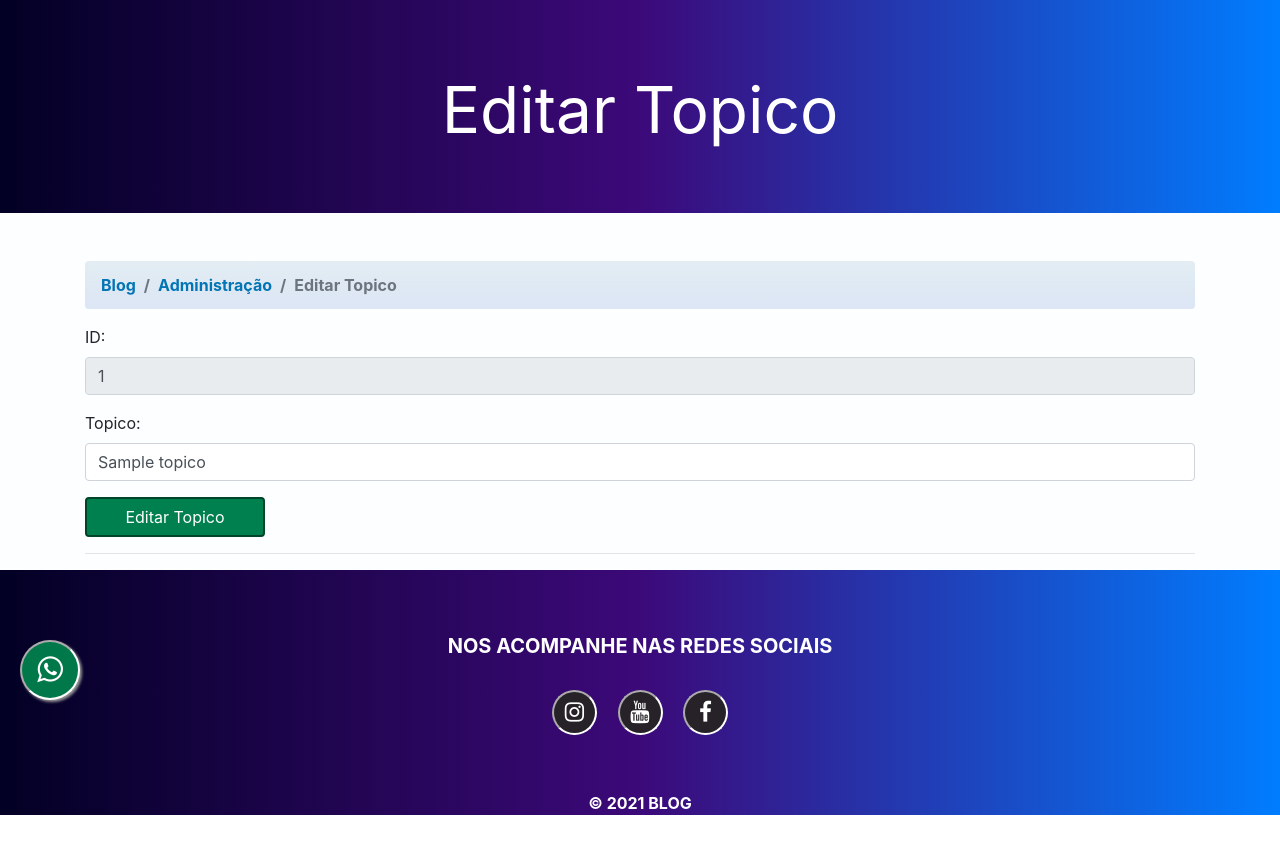
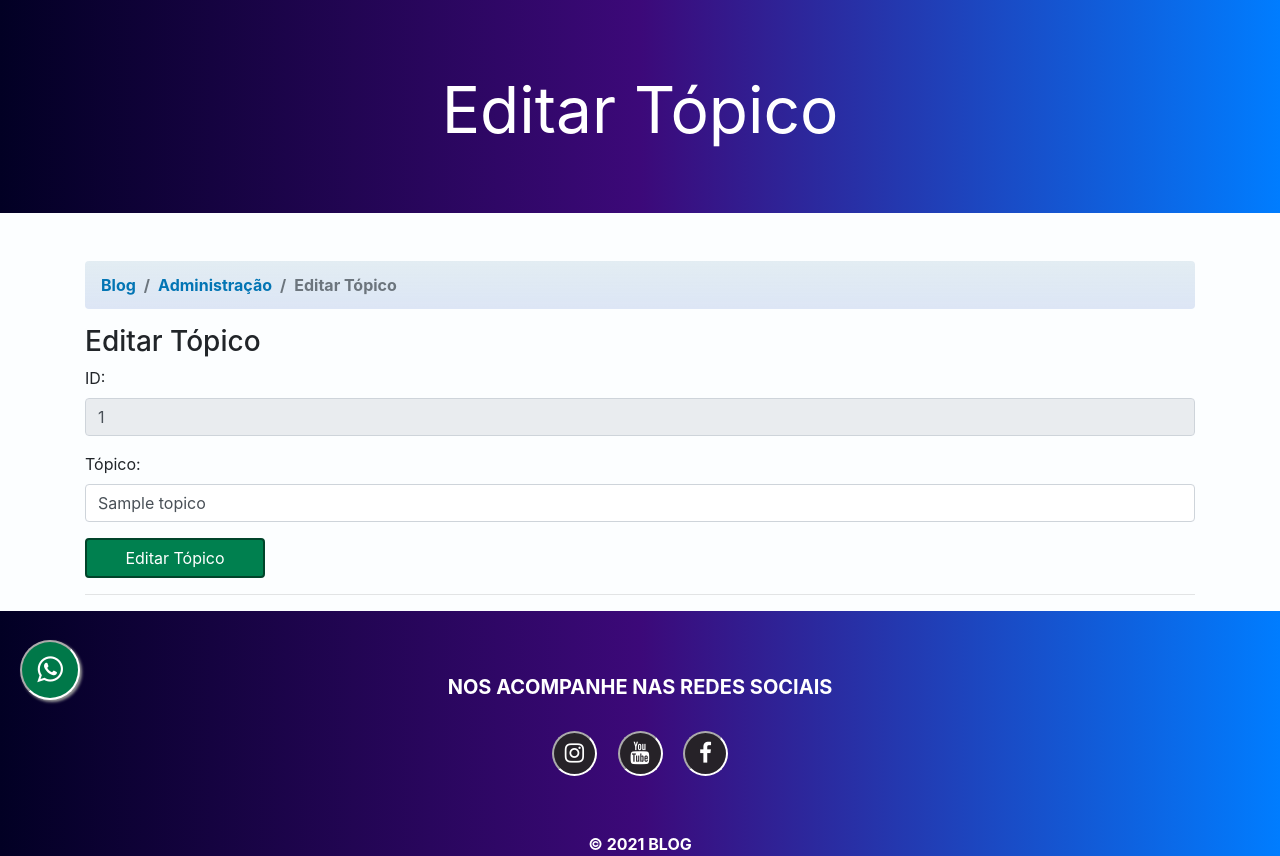
Before and after one commit to PauloFerreira-S/Blog, a PHP site: the page made by administracao/editar_topico.php in a window 1280 px wide. Shown: the part 70-926 px from the top of the page. Before the commit the page ends 885 px from the top, so only its background shows below. Run offline with PHP 8.4, Linux system fonts and the light colour scheme; the visitor is signed in with stand-in values (Sample User, id 1); tables that the repository leaves empty hold one stand-in row (values such as "Sample post").

Commit message:
Add files via upload

```diff
--- a/administracao/all_posts.php
+++ b/administracao/all_posts.php
@@ -77,7 +77,7 @@ header('content-type: text/html; charset=utf-8mb4'); ?>
                 </div>
                 <div class="form-check form-check-inline">
                     <input class="form-check-input" type="radio" name="opcao" id="topico" value="topico">
-                    <label class="form-check-label" for="topico">ID Topico</label>
+                    <label class="form-check-label" for="topico">ID Tópico</label>
                 </div>
                 <div class="form-check form-check-inline">
                     <input class="form-check-input" type="radio" name="opcao" id="usuario" value="usuario">
@@ -97,8 +97,8 @@ header('content-type: text/html; charset=utf-8mb4'); ?>
                     <tr>
                         <th scope="col">Código</th>
                         <th scope="col">Titulo</th>
-                        <th scope="col">Código do Topico</th>
-                        <th scope="col">Data de Cadastro</th>
+                        <th scope="col">Código do Tópico</th>
+                        <th scope="col">Data de Criação</th>
                         <th scope="col">Código do Usuario</th>
                         <th scope="col">Opção</th>
                     </tr>
--- a/administracao/all_topicos.php
+++ b/administracao/all_topicos.php
@@ -46,7 +46,7 @@ header('content-type: text/html; charset=utf-8mb4'); ?>
     <!-- Fim da barra de Navegação -->
 
     <div class="p-5 bg-tema">
-        <h1 class="tituloPrincipalBlog mt-4 mb-3">Topicos Criados</h1>
+        <h1 class="tituloPrincipalBlog mt-4 mb-3">Tópicos Criados</h1>
     </div>
 
     <!-- Conteúdo da Pagina -->
@@ -60,12 +60,12 @@ header('content-type: text/html; charset=utf-8mb4'); ?>
             <li class="breadcrumb-item">
                 <a href="/adm.php">Administração</a>
             </li>
-            <li class="breadcrumb-item active">Topicos Criados</li>
+            <li class="breadcrumb-item active">Tópicos Criados</li>
         </ol>
 
         <!-- Criando o Post -->
 
-        <h3>Topicos Criados</h3>
+        <h3>Tópicos Criados</h3>
 
         <div class="table-responsive text-center">
             <table class="table table-striped table-borderless table-light">
--- a/administracao/criar_post.php
+++ b/administracao/criar_post.php
@@ -101,7 +101,7 @@ header('content-type: text/html; charset=utf-8mb4'); ?>
         </div>
       </div>
       <div class="control-group form-group">
-        <label for="topico">Selecione o Topico:</label>
+        <label for="topico">Selecione o Tópico:</label>
         <select class="form-control" id="topico" name="topico">
           <?php
           $con = topicos();
--- a/administracao/deletar_post.php
+++ b/administracao/deletar_post.php
@@ -71,6 +71,7 @@ header('content-type: text/html; charset=utf-8'); ?>
       $dado = $con->fetch_array(); ?>
 
       <!-- Informações do Post -->
+      <h3>Deletar Post</h3>
       <form class="form_control mt-4" method="post" action="../assets/includes/funcoes.php">
         <div class="control-group form-group">
           <div class="controls">
@@ -105,7 +106,7 @@ header('content-type: text/html; charset=utf-8'); ?>
     <?php
     } else {
     ?>
-
+      <h3>Selecionar Post</h3>
       <form class="form_control" method="post" action="../assets/includes/funcoes.php">
         <div class="control-group form-group">
           <div class="controls">
--- a/administracao/editar_post.php
+++ b/administracao/editar_post.php
@@ -99,7 +99,7 @@ header('content-type: text/html; charset=utf-8'); ?>
           </div>
         </div>
         <div class="control-group form-group">
-          <label for="topico">Selecione o Topico:</label>
+          <label for="topico">Selecione o Tópico:</label>
           <select class="form-control" id="topico" name="topico">
             <?php
             $con = topicos();
--- a/administracao/editar_topico.php
+++ b/administracao/editar_topico.php
@@ -46,7 +46,7 @@ header('content-type: text/html; charset=utf-8'); ?>
   <!-- Fim da barra de Navegação -->
 
   <div class="p-5 bg-tema">
-    <h1 class="tituloPrincipalBlog mt-4 mb-3"> Editar Topico</h1>
+    <h1 class="tituloPrincipalBlog mt-4 mb-3"> Editar Tópico</h1>
   </div>
 
   <!-- Conteúdo da Pagina -->
@@ -60,10 +60,10 @@ header('content-type: text/html; charset=utf-8'); ?>
       <li class="breadcrumb-item">
         <a href="/adm.php">Administração</a>
       </li>
-      <li class="breadcrumb-item active">Editar Topico</li>
+      <li class="breadcrumb-item active">Editar Tópico</li>
     </ol>
 
-    <!-- Buscar Topico -->
+    <!-- Buscar Tópico -->
     <?php if (isset($_GET['buscaTopico'])) {
       $nome = ($_GET['buscaTopico']);
       $nome_novo = preg_replace('/[ _-]+/', ' ', $nome);
@@ -72,6 +72,7 @@ header('content-type: text/html; charset=utf-8'); ?>
     ?>
 
       <!-- Informações do Post -->
+      <h3>Editar Tópico</h3>
       <form method="post" action="../assets/includes/funcoes.php">
         <div class="control-group form-group">
           <div class="controls">
@@ -81,11 +82,11 @@ header('content-type: text/html; charset=utf-8'); ?>
         </div>
         <div class="control-group form-group">
           <div class="controls">
-            <label for="nome do topico">Topico:</label>
+            <label for="nome do topico">Tópico:</label>
             <input type="text" name="nome" class="form-control" id="nome" minlength="5" value="<?php echo $dado['nome']; ?>" required>
           </div>
         </div>
-        <button type="submit" name="editartopico" class="btn btn-tema">Editar Topico</button>
+        <button type="submit" name="editartopico" class="btn btn-tema">Editar Tópico</button>
 
       </form>
       <hr>
@@ -94,15 +95,15 @@ header('content-type: text/html; charset=utf-8'); ?>
     } else {
     ?>
 
-      <h3>Selecionar Topico</h3>
+      <h3>Selecionar Tópico</h3>
       <form method="post" action="../assets/includes/funcoes.php">
         <div class="control-group form-group">
           <div class="controls">
-            <label for="titulo do post">Nome do Topico:</label>
+            <label for="titulo do post">Nome do Tópico:</label>
             <input type="text" name="buscaTopico" class="form-control" id="buscaTopico" minlength="4" required>
           </div>
         </div>
-        <button type="submit" name="editTopic" class="btn btn-tema">Selecionar Topico</button>
+        <button type="submit" name="editTopic" class="btn btn-tema">Selecionar Tópico</button>
       </form>
       <hr>
     <?php } ?>
```
Also changed, not shown: administracao/criar_usuario.php (+4 -5 lines), administracao/deletar_topico.php (+6 -5 lines), administracao/deletar_usuario.php (+12 -11 lines), administracao/editar_usuario.php (+9 -7 lines).
